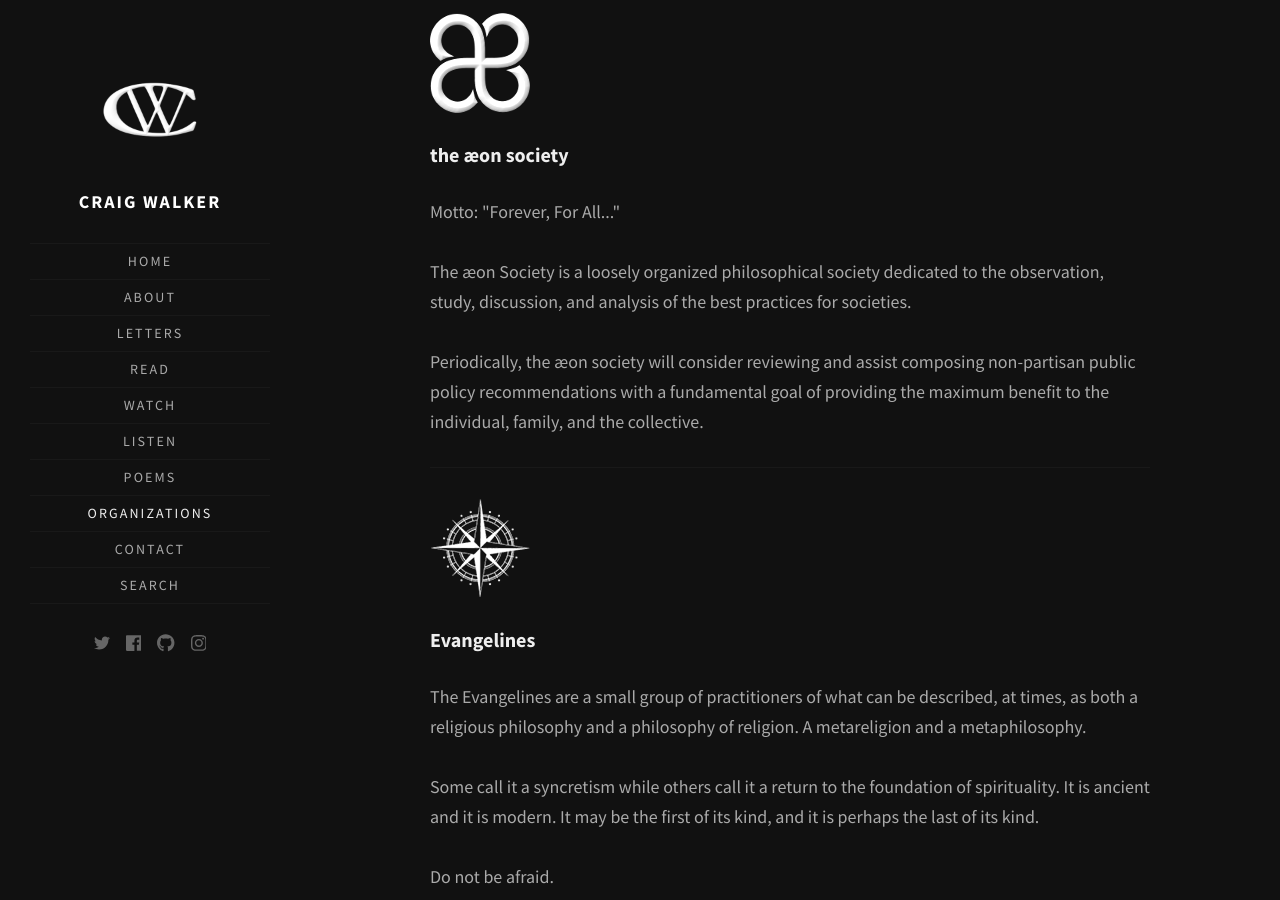
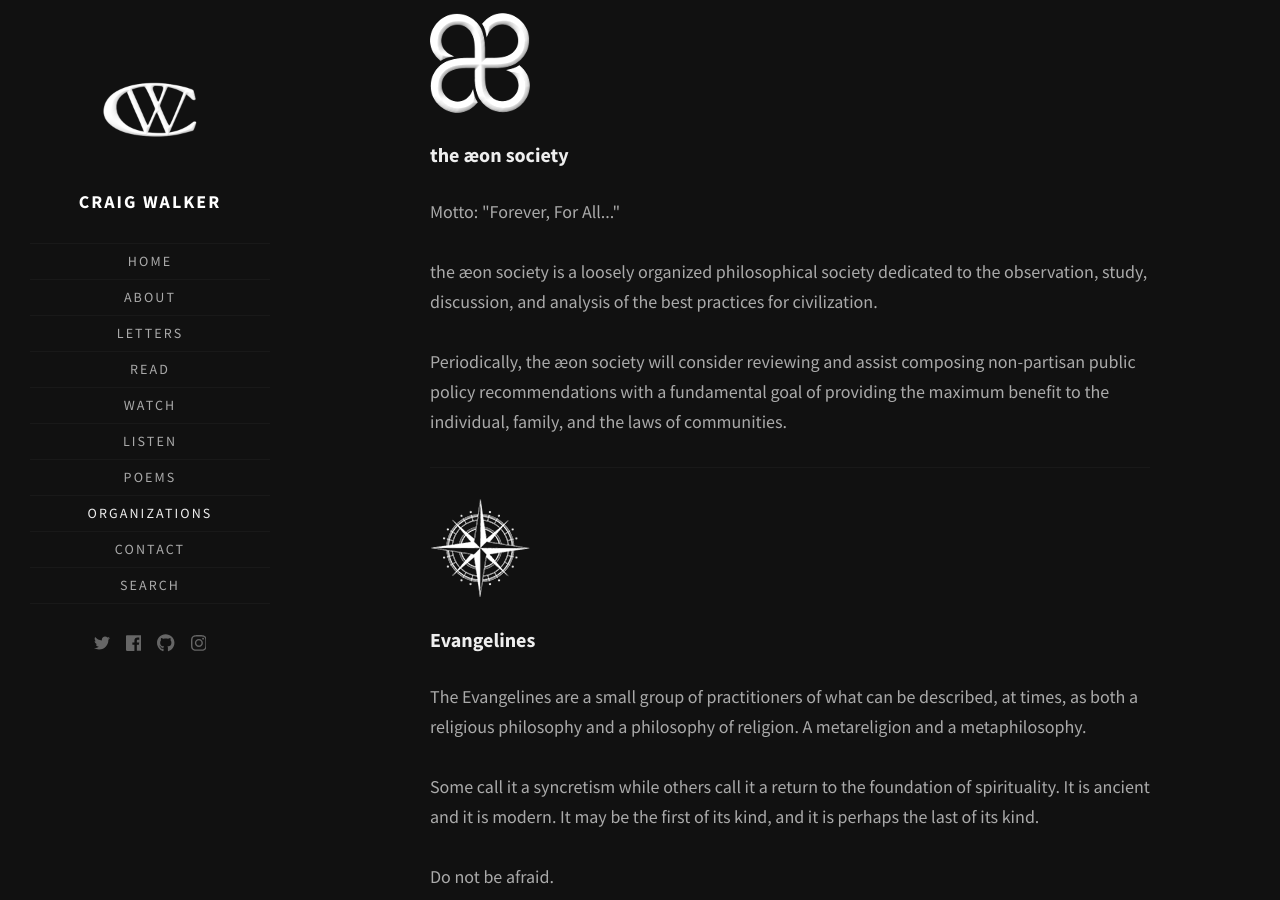
Before and after one commit to walkercraig/walkercraig, a Jekyll site: the page built from organizations.html, in a window 1280 px wide and 900 px high, scrolled down 920 px. Built offline with Jekyll 4.4.1, drawn with Linux system fonts in a browser that asks for light colours; some web fonts are replaced.

Commit message:
Update organizations.html

```diff
--- a/organizations.html
+++ b/organizations.html
@@ -20,8 +20,8 @@
     {% include image-caption.html imageurl="/assets/images/pages/aeonsmallbevel.png" title="the æon society" %}
     <p><h3>the æon society</h3></p>
     <p>Motto: "Forever, For All..."</p>
-    The æon Society is a loosely organized philosophical society dedicated to the observation, study, discussion, and analysis of the best practices for societies.<br><br/>
-    Periodically, the æon society will consider reviewing and assist composing non-partisan public policy recommendations with a fundamental goal of providing the maximum benefit to the individual, family, and the collective.</p>
+    the æon society is a loosely organized philosophical society dedicated to the observation, study, discussion, and analysis of the best practices for civilization.<br><br/>
+    Periodically, the æon society will consider reviewing and assist composing non-partisan public policy recommendations with a fundamental goal of providing the maximum benefit to the individual, family, and the laws of communities.</p>
     <hr>
     {% include image-caption.html imageurl="/assets/images/pages/compasslightextrasmall.png" title="Evangelines" %}
     <p><h3>Evangelines</h3></p>
```
